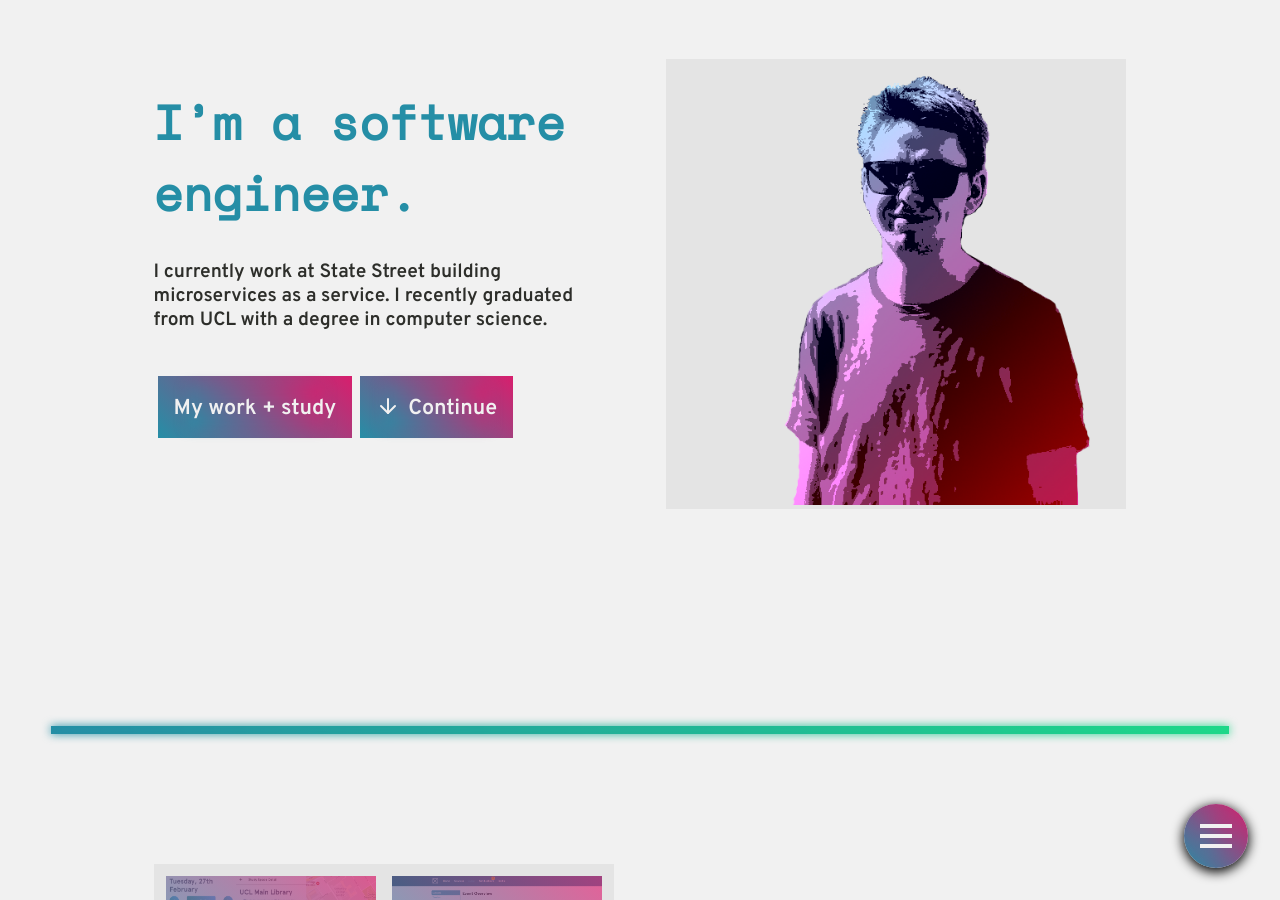
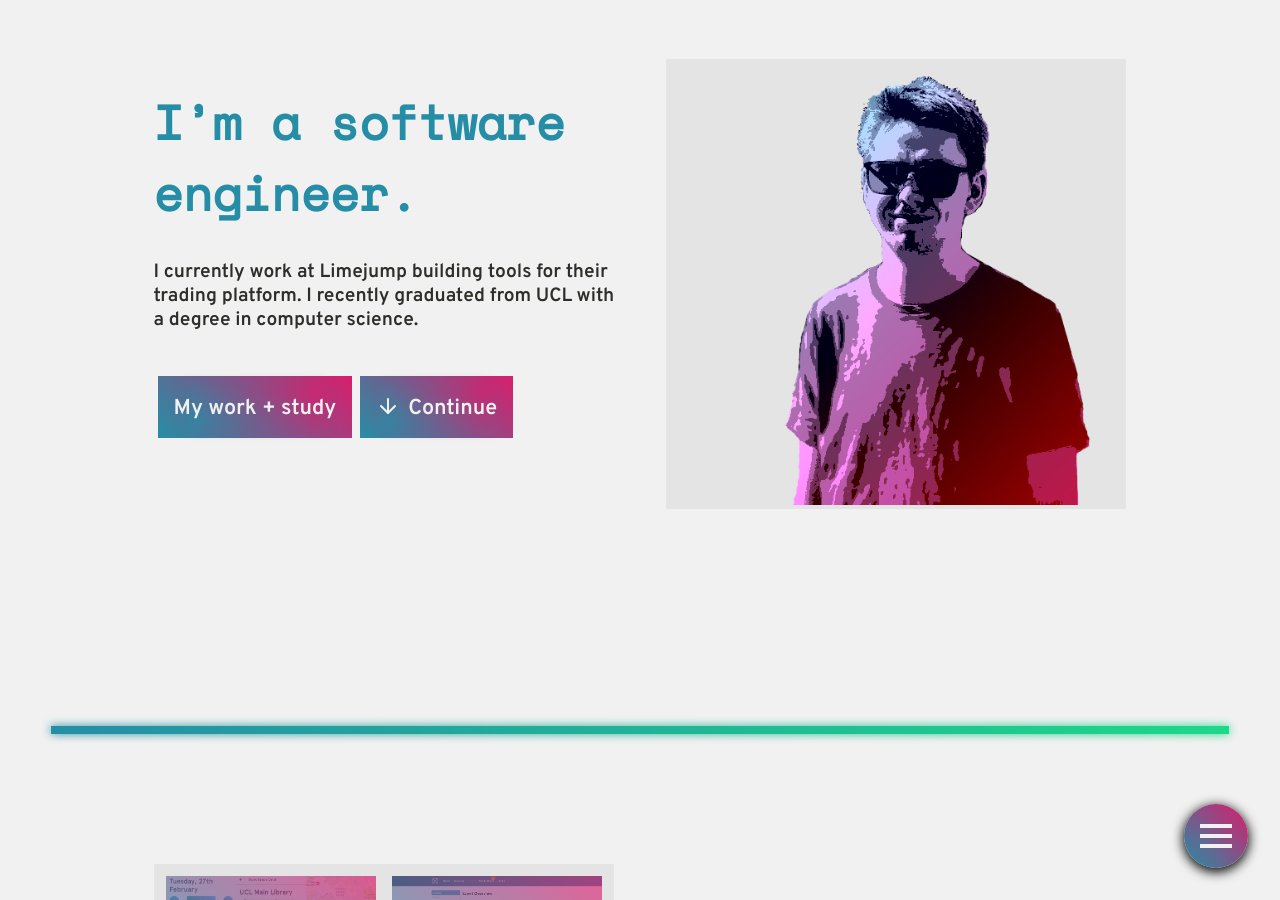
Before and after one commit to maisieccino/mbellgb.github.io, a Jekyll site: the page built from index.md, in a window 1280 px wide and 900 px high, scrolled down 1082 px. Built offline with Jekyll 4.4.1, drawn with Linux system fonts in a browser that asks for light colours; nearby versions of some CDN libraries.

Commit message:
Update history

```diff
--- a/_layouts/home.html
+++ b/_layouts/home.html
@@ -33,9 +33,8 @@ layout: default
   <section class="home" id="section-about">
     <aside>
       <h1>I’m a software engineer.</h1>
-      <p>I currently work at State Street building microservices as a
-      service. I recently graduated from UCL with a degree in computer
-      science.</p>
+			<p>I currently work at Limejump building tools for their trading platform.
+				I recently graduated from UCL with a degree in computer science.</p>
       <div class="buttons">
         <a href="/about" class="button">My work + study</a>
         <button id="about-next-button">
```
Also changed, not shown: about.md (+6 -1 lines).
